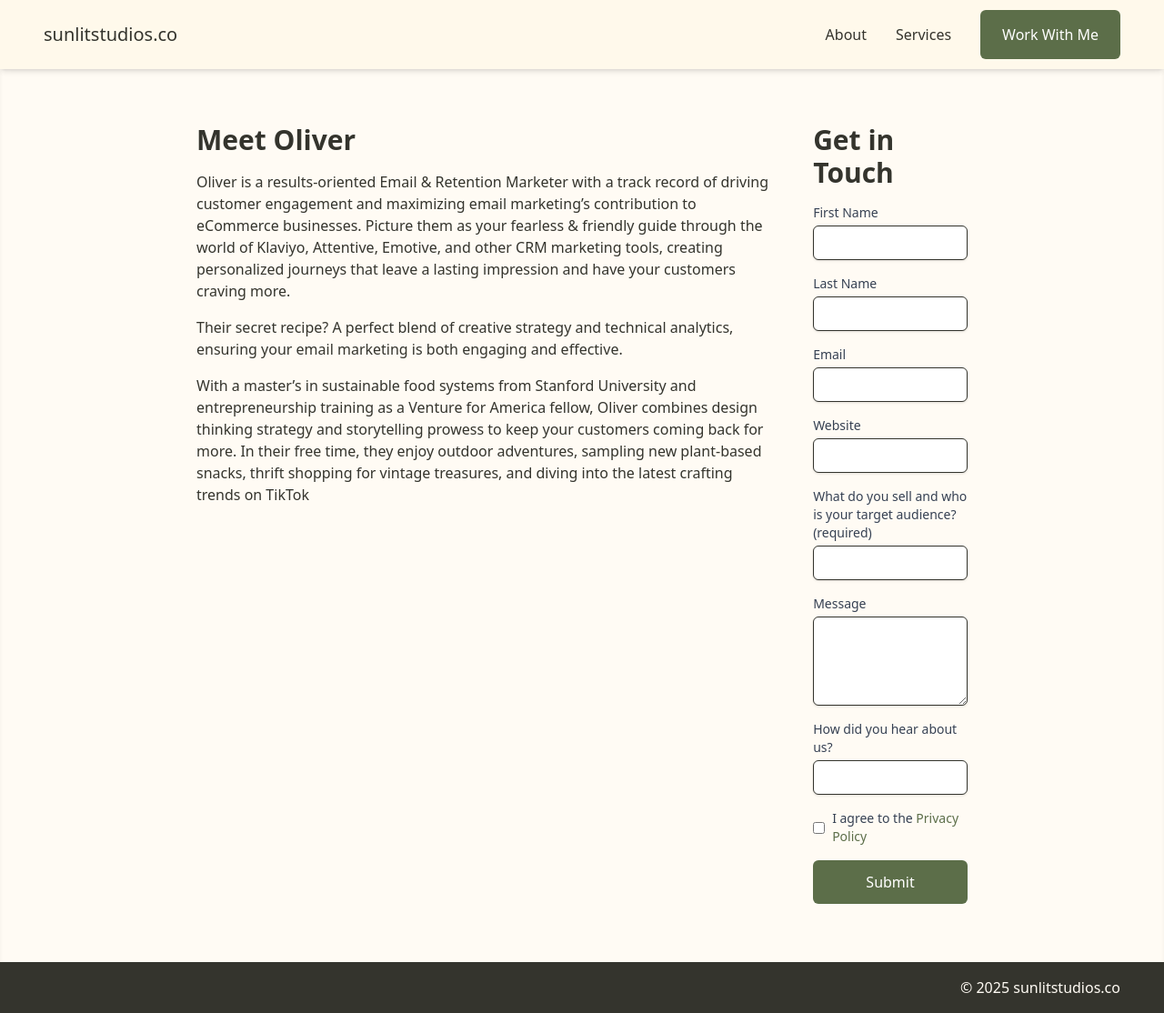
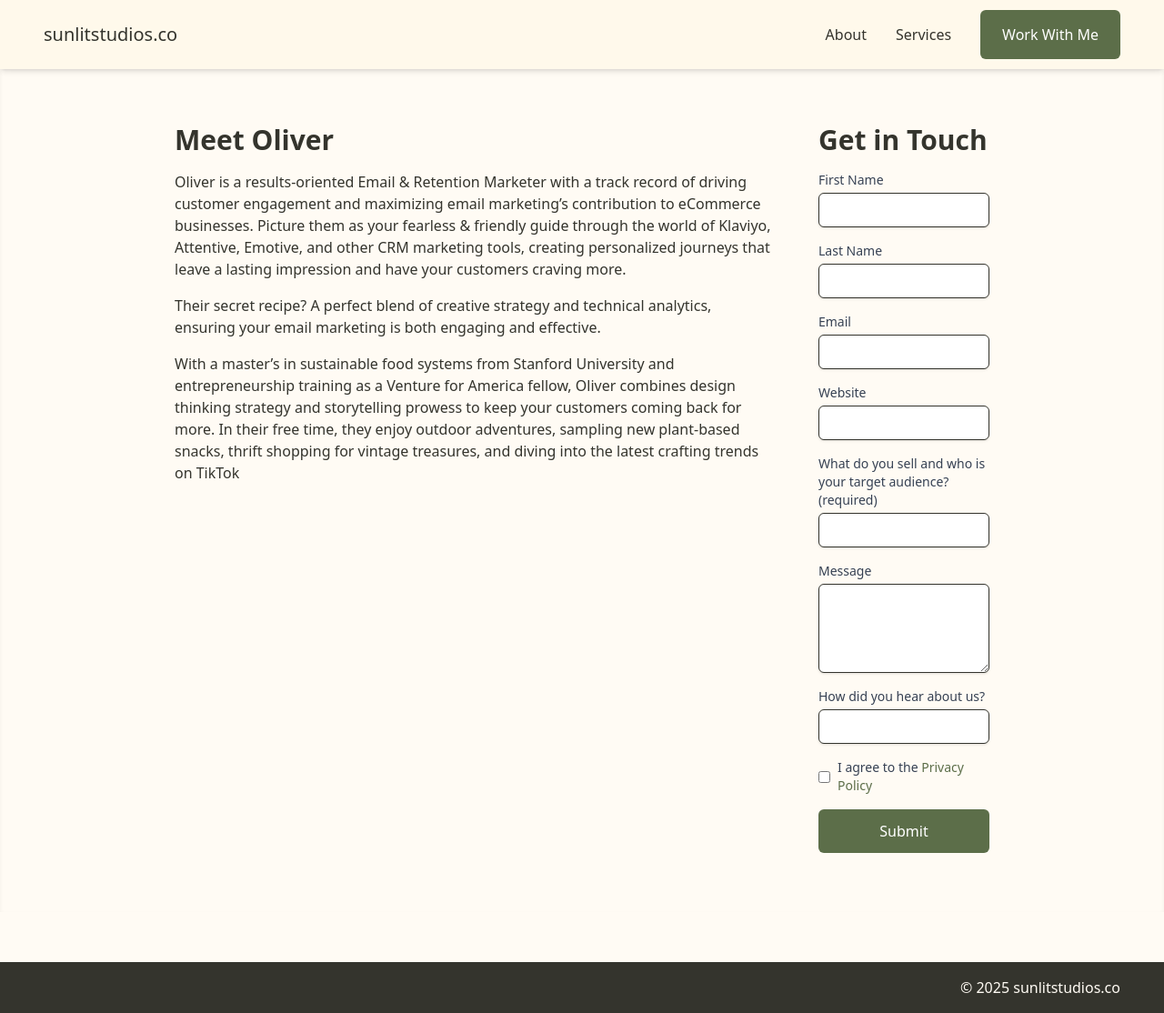
Before and after one commit to celliott181/sunlitstudios.co, a Jekyll site: the page built from contact.markdown, in a window 1280 px wide and 1114 px high. Shown: the whole window at 91% size. Built offline with Jekyll 4.4.1, drawn with Linux system fonts in a browser that asks for light colours.

Commit message:
visual updates

```diff
--- a/_layouts/contact-page.html
+++ b/_layouts/contact-page.html
@@ -3,7 +3,7 @@ layout: page
 ---
 
 <div>
-  <div class="relative px-6 flex flex-col md:flex-row items-center md:items-start gap-12">
+  <div class="relative flex flex-col md:flex-row items-center md:items-start gap-12">
     {% if content %}
     <div class="max-w-4xl">
       {{ content }}
```
